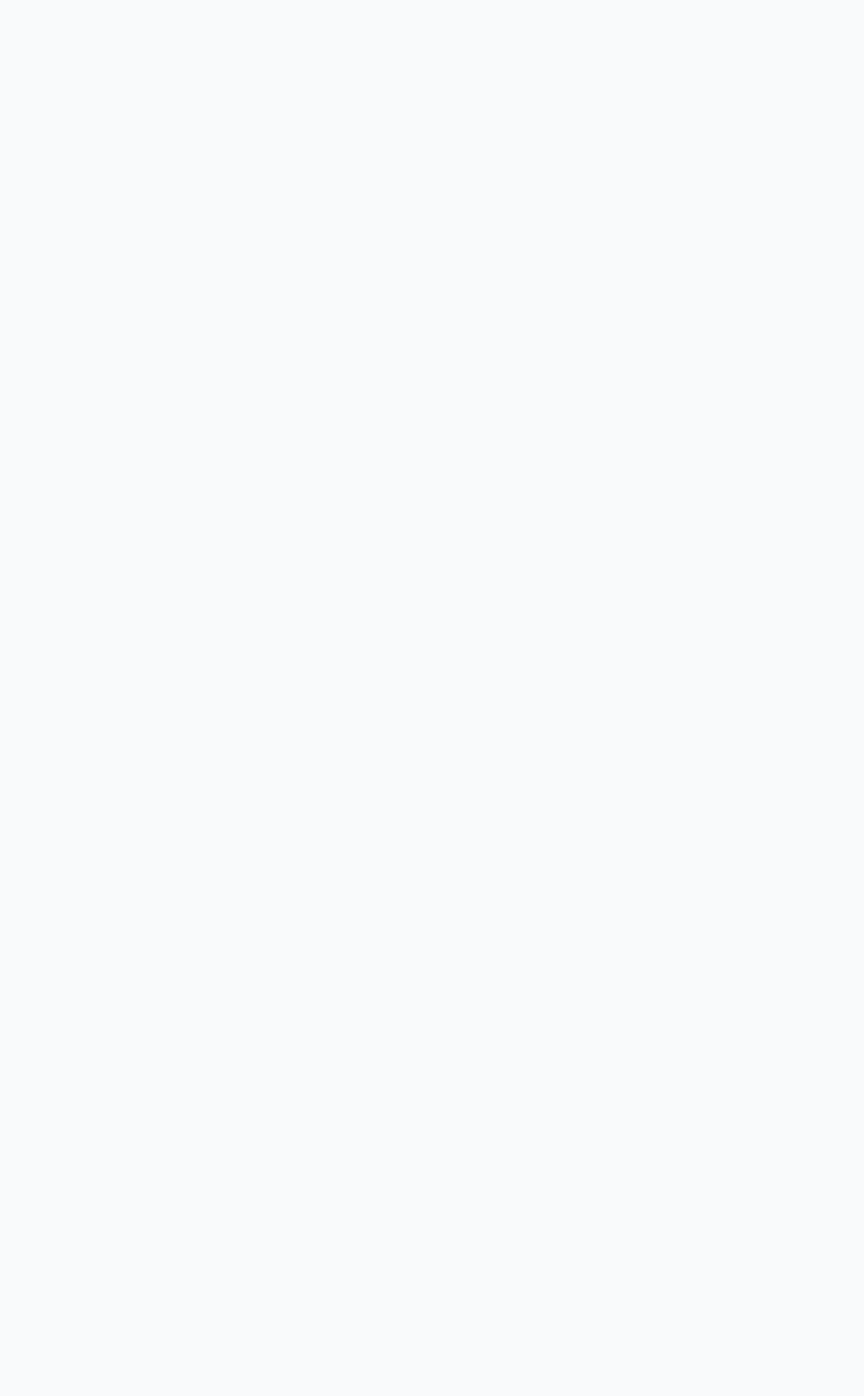
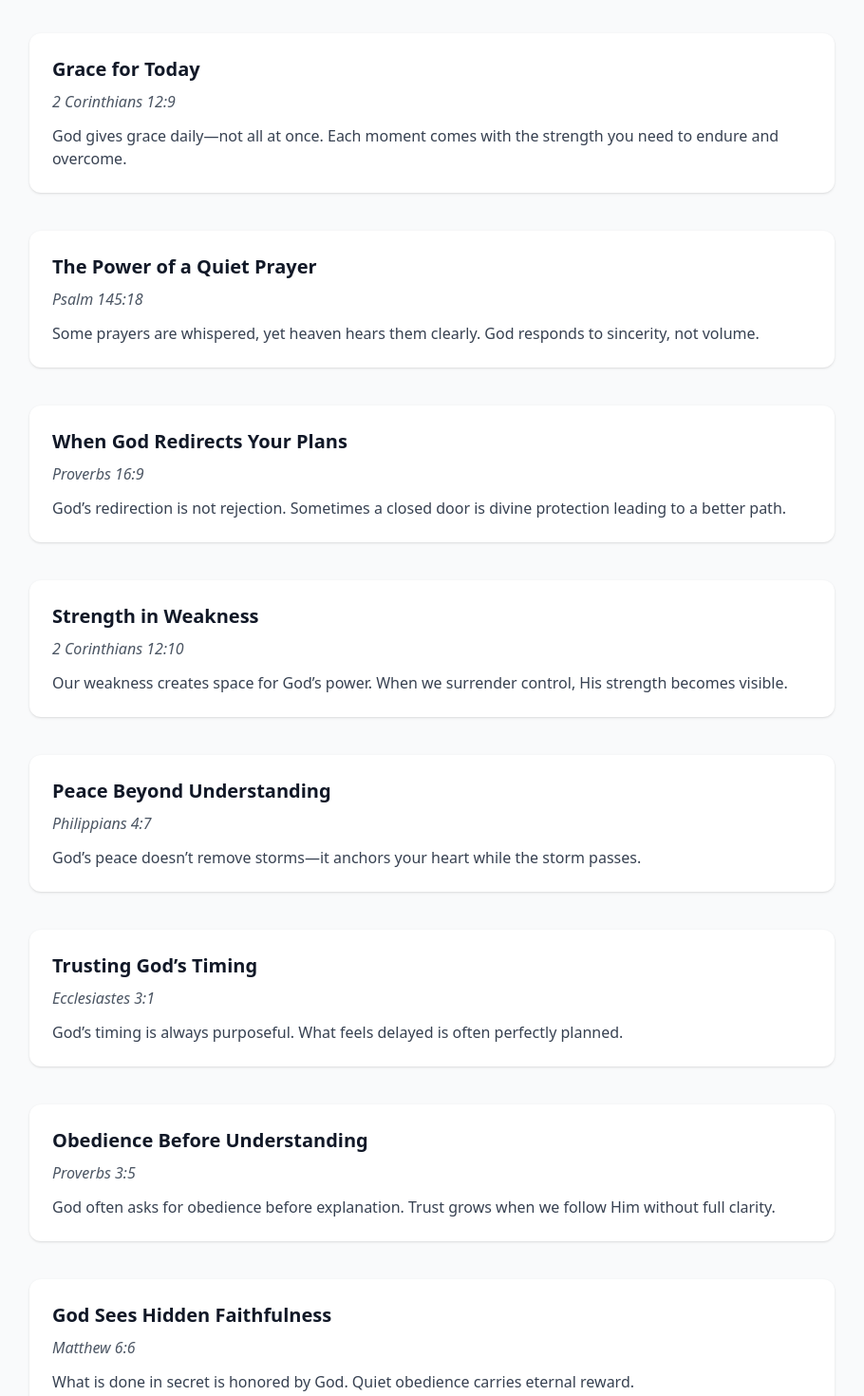
Before and after one commit to klfministries/klf-ministries-website, a Next.js app: page /en/devotionals in a window 1280 px wide. Shown: the part 1580-3050 px from the top of the page at 95% size, without its empty margins (185-1095 px from the left). Before the commit the page ends 1492 px from the top, so only its background shows below. Built offline with nearby package versions, Linux system fonts and the light colour scheme.

Commit message:
Update page.jsx

```diff
--- a/app/[lang]/devotionals/page.jsx
+++ b/app/[lang]/devotionals/page.jsx
@@ -21,7 +21,129 @@ export default function Devotionals({ params }) {
         body:
           "God never rescues us so we remain silent. Your testimony, experiences, and growth are tools in His hands to bless others.",
       },
+
+      {
+        title: "Faith When You Can’t See",
+        verse: "2 Corinthians 5:7",
+        body:
+          "Faith moves forward even when clarity is missing. Trusting God means believing He is guiding you, even when the road ahead is unseen.",
+      },
+      {
+        title: "God Is Working in the Waiting",
+        verse: "Psalm 27:14",
+        body:
+          "Waiting is not wasted time. God often uses seasons of delay to shape our hearts and strengthen our dependence on Him.",
+      },
+      {
+        title: "Grace for Today",
+        verse: "2 Corinthians 12:9",
+        body:
+          "God gives grace daily—not all at once. Each moment comes with the strength you need to endure and overcome.",
+      },
+      {
+        title: "The Power of a Quiet Prayer",
+        verse: "Psalm 145:18",
+        body:
+          "Some prayers are whispered, yet heaven hears them clearly. God responds to sincerity, not volume.",
+      },
+      {
+        title: "When God Redirects Your Plans",
+        verse: "Proverbs 16:9",
+        body:
+          "God’s redirection is not rejection. Sometimes a closed door is divine protection leading to a better path.",
+      },
+      {
+        title: "Strength in Weakness",
+        verse: "2 Corinthians 12:10",
+        body:
+          "Our weakness creates space for God’s power. When we surrender control, His strength becomes visible.",
+      },
+      {
+        title: "Peace Beyond Understanding",
+        verse: "Philippians 4:7",
+        body:
+          "God’s peace doesn’t remove storms—it anchors your heart while the storm passes.",
+      },
+      {
+        title: "Trusting God’s Timing",
+        verse: "Ecclesiastes 3:1",
+        body:
+          "God’s timing is always purposeful. What feels delayed is often perfectly planned.",
+      },
+      {
+        title: "Obedience Before Understanding",
+        verse: "Proverbs 3:5",
+        body:
+          "God often asks for obedience before explanation. Trust grows when we follow Him without full clarity.",
+      },
+      {
+        title: "God Sees Hidden Faithfulness",
+        verse: "Matthew 6:6",
+        body:
+          "What is done in secret is honored by God. Quiet obedience carries eternal reward.",
+      },
+      {
+        title: "Hope That Anchors the Soul",
+        verse: "Hebrews 6:19",
+        body:
+          "Hope in Christ steadies us when circumstances feel unstable. He is our unmovable anchor.",
+      },
+      {
+        title: "God Is Near the Brokenhearted",
+        verse: "Psalm 34:18",
+        body:
+          "God draws close when hearts are wounded. His presence brings comfort and healing.",
+      },
+      {
+        title: "A Fresh Start in Christ",
+        verse: "2 Corinthians 5:17",
+        body:
+          "In Christ, your past no longer defines you. God’s mercy makes all things new.",
+      },
+      {
+        title: "Walking Humbly with God",
+        verse: "Micah 6:8",
+        body:
+          "Humility keeps our hearts aligned with God’s will and sensitive to His voice.",
+      },
+      {
+        title: "Faithfulness in Small Things",
+        verse: "Luke 16:10",
+        body:
+          "God trusts those who are faithful in the little things. Small obedience leads to greater responsibility.",
+      },
+      {
+        title: "God’s Word Never Fails",
+        verse: "Isaiah 40:8",
+        body:
+          "God’s Word stands firm when everything else fades. It remains our sure foundation.",
+      },
+      {
+        title: "Let God Carry the Burden",
+        verse: "Psalm 55:22",
+        body:
+          "You were never meant to carry life’s weight alone. God invites you to place every burden in His hands.",
+      },
+      {
+        title: "Light in the Darkness",
+        verse: "John 1:5",
+        body:
+          "No darkness can overcome the light of Christ. His presence brings hope and clarity.",
+      },
+      {
+        title: "A Heart Anchored in Christ",
+        verse: "Colossians 1:27",
+        body:
+          "Christ within us is our confidence. Our strength flows from His abiding presence.",
+      },
+      {
+        title: "Finish the Race Faithfully",
+        verse: "2 Timothy 4:7",
+        body:
+          "The goal of faith is not speed but endurance. Faithfulness until the end honors God.",
+      },
     ],
+
     es: [
       {
         title: "Fidelidad Cuando Nadie Está Mirando",
@@ -40,6 +162,127 @@ export default function Devotionals({ params }) {
         verse: "Mateo 10:8",
         body:
           "Dios no nos rescata para que guardemos silencio. Nuestra historia se convierte en una herramienta para bendecir a otros.",
+      },
+
+      {
+        title: "Fe Cuando No Puedes Ver",
+        verse: "2 Corintios 5:7",
+        body:
+          "La fe avanza incluso cuando falta claridad. Confiar en Dios es creer que Él guía tus pasos aunque el camino no sea visible.",
+      },
+      {
+        title: "Dios Está Obrando en la Espera",
+        verse: "Salmos 27:14",
+        body:
+          "Esperar no es tiempo perdido. Dios usa las temporadas de espera para formar nuestro carácter y fortalecer nuestra fe.",
+      },
+      {
+        title: "Gracia Para Hoy",
+        verse: "2 Corintios 12:9",
+        body:
+          "Dios concede gracia cada día. Cada momento viene acompañado de la fuerza necesaria para seguir adelante.",
+      },
+      {
+        title: "El Poder de una Oración Silenciosa",
+        verse: "Salmos 145:18",
+        body:
+          "Algunas oraciones son susurradas, pero el cielo las escucha claramente. Dios responde a la sinceridad del corazón.",
+      },
+      {
+        title: "Cuando Dios Redirige Tus Planes",
+        verse: "Proverbios 16:9",
+        body:
+          "La redirección de Dios no es rechazo. Muchas veces una puerta cerrada es protección divina.",
+      },
+      {
+        title: "Fuerza en la Debilidad",
+        verse: "2 Corintios 12:10",
+        body:
+          "Nuestra debilidad abre espacio para el poder de Dios. Cuando nos rendimos, Su fuerza se manifiesta.",
+      },
+      {
+        title: "Paz que Sobrepasa Todo Entendimiento",
+        verse: "Filipenses 4:7",
+        body:
+          "La paz de Dios no elimina las tormentas, pero guarda el corazón en medio de ellas.",
+      },
+      {
+        title: "Confiando en el Tiempo de Dios",
+        verse: "Eclesiastés 3:1",
+        body:
+          "El tiempo de Dios es perfecto. Lo que parece tardanza es parte de Su plan.",
+      },
+      {
+        title: "Obediencia Antes de Comprender",
+        verse: "Proverbios 3:5",
+        body:
+          "Dios muchas veces pide obediencia antes de dar explicación. La fe crece al confiar plenamente en Él.",
+      },
+      {
+        title: "Dios Ve la Fidelidad Oculta",
+        verse: "Mateo 6:6",
+        body:
+          "Lo que se hace en secreto es visto por Dios. La obediencia silenciosa tiene recompensa eterna.",
+      },
+      {
+        title: "Esperanza que Ancla el Alma",
+        verse: "Hebreos 6:19",
+        body:
+          "La esperanza en Cristo nos mantiene firmes cuando todo a nuestro alrededor parece inestable.",
+      },
+      {
+        title: "Dios Está Cerca del Quebrantado",
+        verse: "Salmos 34:18",
+        body:
+          "Dios se acerca cuando el corazón está herido. Su presencia trae consuelo y sanidad.",
+      },
+      {
+        title: "Un Nuevo Comienzo en Cristo",
+        verse: "2 Corintios 5:17",
+        body:
+          "En Cristo somos hechos nuevos. Su misericordia nos da la oportunidad de comenzar otra vez.",
+      },
+      {
+        title: "Caminar Humildemente con Dios",
+        verse: "Miqueas 6:8",
+        body:
+          "La humildad mantiene nuestro corazón alineado con la voluntad de Dios.",
+      },
+      {
+        title: "Fidelidad en lo Pequeño",
+        verse: "Lucas 16:10",
+        body:
+          "Dios honra a quienes son fieles en las pequeñas cosas. La obediencia diaria prepara para mayores responsabilidades.",
+      },
+      {
+        title: "La Palabra de Dios Nunca Falla",
+        verse: "Isaías 40:8",
+        body:
+          "La Palabra de Dios permanece para siempre. Es nuestra base firme en un mundo cambiante.",
+      },
+      {
+        title: "Deja que Dios Lleve la Carga",
+        verse: "Salmos 55:22",
+        body:
+          "No fuiste creado para cargar solo. Dios te invita a entregar cada peso en Sus manos.",
+      },
+      {
+        title: "Luz en la Oscuridad",
+        verse: "Juan 1:5",
+        body:
+          "La oscuridad no puede vencer la luz de Cristo. Su presencia trae esperanza.",
+      },
+      {
+        title: "Un Corazón Anclado en Cristo",
+        verse: "Colosenses 1:27",
+        body:
+          "Cristo en nosotros es nuestra seguridad. De Él proviene nuestra fortaleza.",
+      },
+      {
+        title: "Terminar la Carrera con Fidelidad",
+        verse: "2 Timoteo 4:7",
+        body:
+          "Lo importante no es cómo comenzamos, sino cómo perseveramos fielmente hasta el final.",
       },
     ],
   };
```
